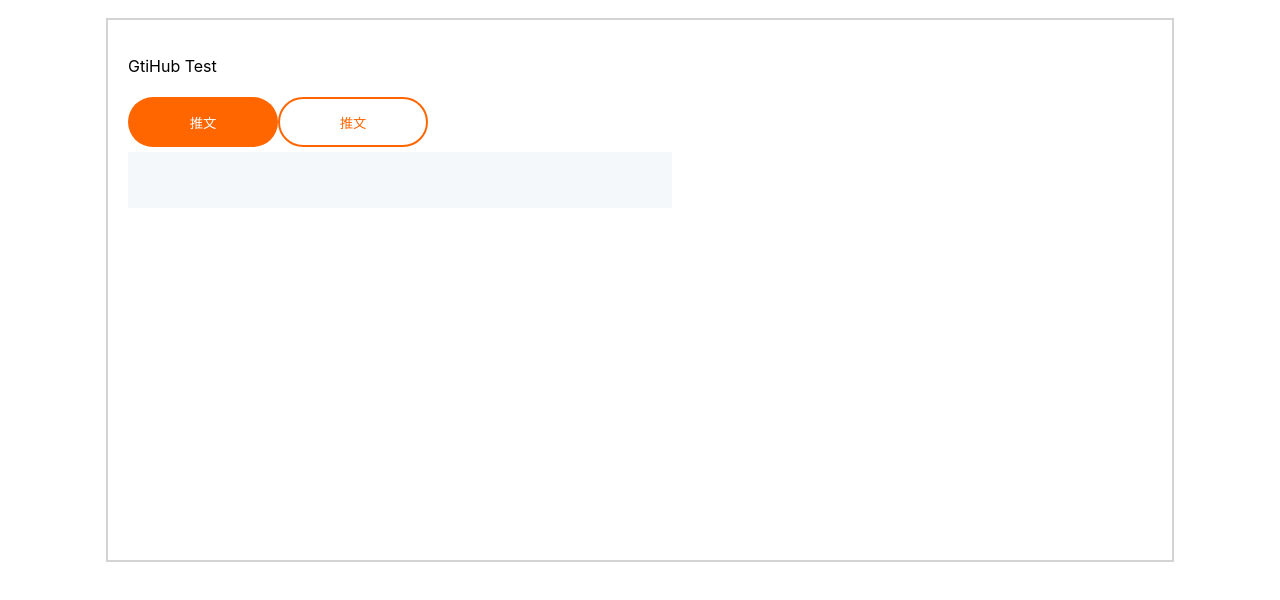
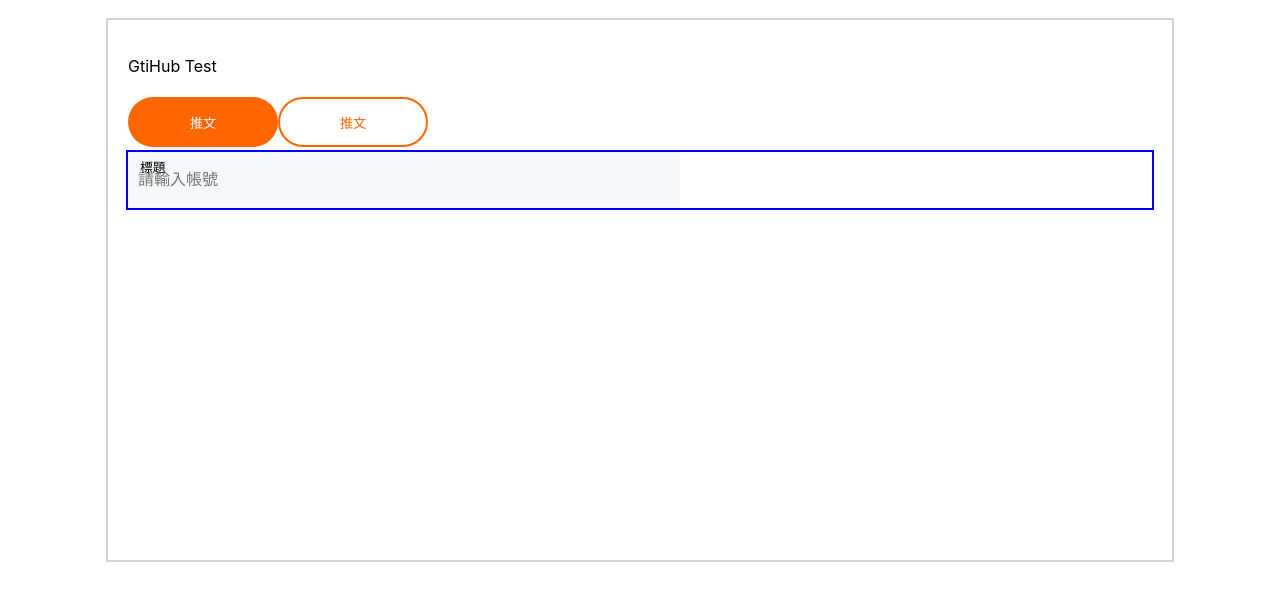
Before and after one commit to kumomiki/github_test, a React (Create React App) app: page / in a window 1280 px wide. Shown: the top 600 px of the page. Built offline with nearby package versions, Linux system fonts and the light colour scheme.

Commit message:
feat: add input title and placeholder

```diff
--- a/src/components/basic_component/input.jsx
+++ b/src/components/basic_component/input.jsx
@@ -1,9 +1,10 @@
 import style from 'src/components/basic_component/input.module.scss'
 
-export const Input = () => {
+export const Input = ({title}) => {
   return (
     <div className={style.inputContainer}>
-      <input type="text" />
+      <div className={style.inputTitle}>標題</div>
+      <input type="text" placeholder="請輸入帳號" />
     </div>
-  )
+  );
 }
--- a/src/components/basic_component/input.module.scss
+++ b/src/components/basic_component/input.module.scss
@@ -1,5 +1,16 @@
 .inputContainer {
   width: 100%;
+  position: relative;
+  outline: 2px solid blue;
+  display: flex;
+  flex-direction: column;
+
+  .inputTitle {
+    position: absolute;
+    font-size: 0.8rem;
+    margin: 5px 0 0 12px;
+
+  }
 
   input[type="text"] {
     -webkit-appearance: none;
@@ -8,6 +19,12 @@
     background: #f5f8fa;
     border-radius: 2px;
     border: none;
-    font-size: 1.2rem;
+    font-size: 1rem;
+    padding-left: 10px;
+
+    &:focus {
+      outline: none;
+      border-bottom: 2px solid gray;
+    }
   }
 }
```
